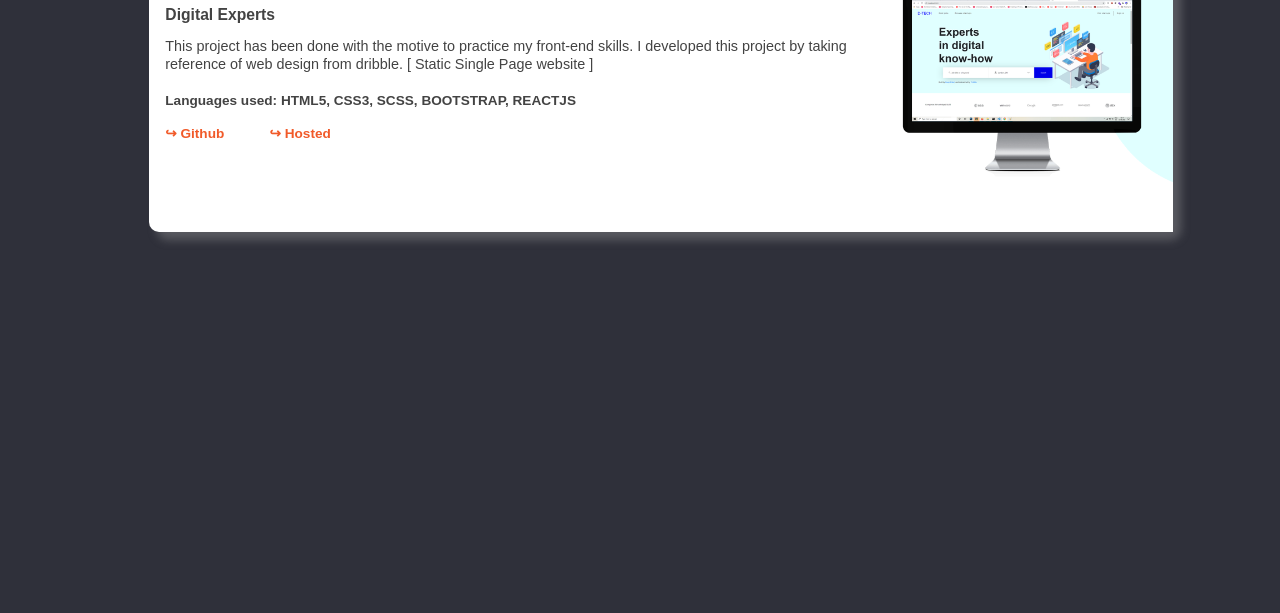
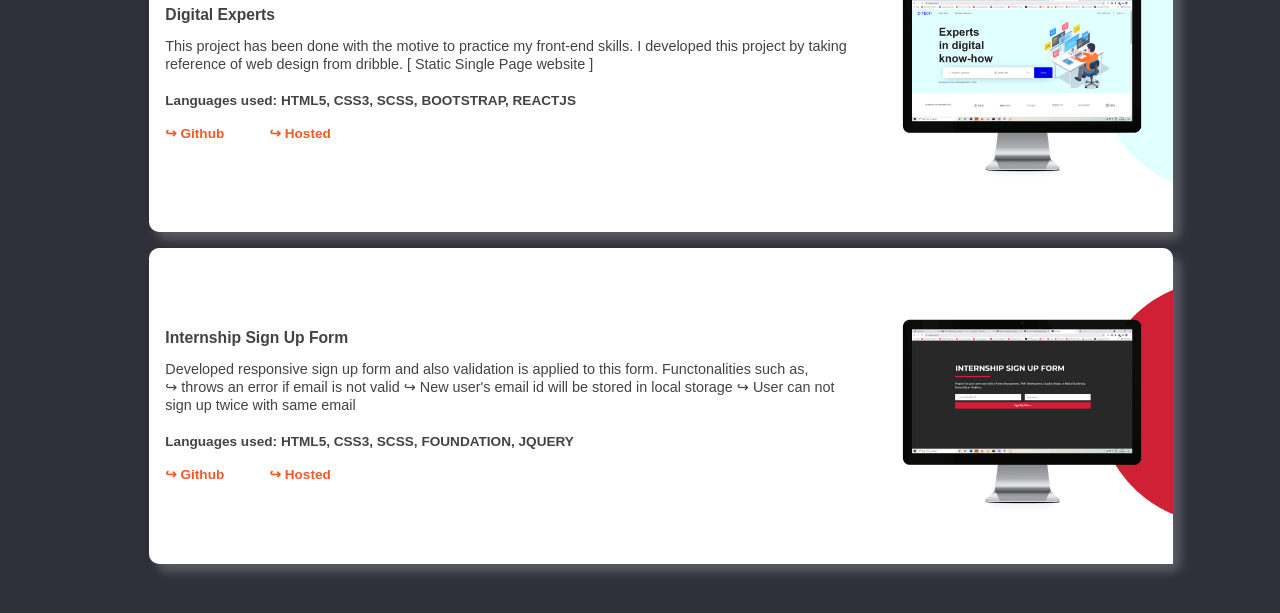
Before and after one commit to Deep-dsp/Front_End_Dev_PORTFOLIO, a plain HTML site: page portfolio.html in a window 1280 px wide. Shown: the part 893-1506 px from the top of the page. Before the commit the page ends 1205 px from the top, so only its background shows below. Drawn offline with Linux system fonts and the light colour scheme.

Commit message:
Form added

```diff
--- a/portfolio.html
+++ b/portfolio.html
@@ -102,6 +102,34 @@
                     </div>
                 </div>
             </div>
+
+            <!-- Internship Sign Up form -->
+            <div class="card" loading="lazy">
+                <div class="card-image">
+                    <img src="/images/signup.png" alt="sign up form image">
+                </div>
+                <div class="card-details">
+                    <div class="project-title">
+                        Internship Sign Up Form
+                    </div>
+                    <div class="project-detail">
+                        Developed responsive sign up form and also validation is applied to this form. Functonalities such as,<br/>
+                        &#8618; throws an error if email is not valid
+                        &#8618; New user's email id will be stored in local storage
+                        &#8618; User can not sign up twice with same email
+                        <br/>
+                        <br/>
+                        <span>
+                            Languages used: HTML5, CSS3, SCSS, FOUNDATION, JQUERY
+                        </span>
+                    </div>
+                    <div class="project-links">
+                        <a href="https://github.com/Deep-dsp/commerceTest">&#8618; Github</a>
+                        <a href="https://blissful-meninsky-f5972f.netlify.app/">&#8618; Hosted</a>
+                    </div>
+                </div>
+            </div>
+
         </div>
     </section>
   </body>
```
Also changed, not shown: images/signup.png (added).
